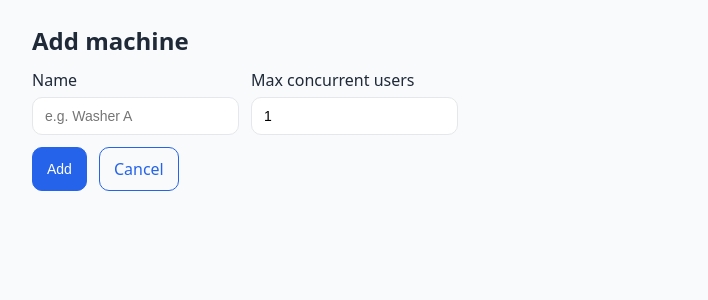
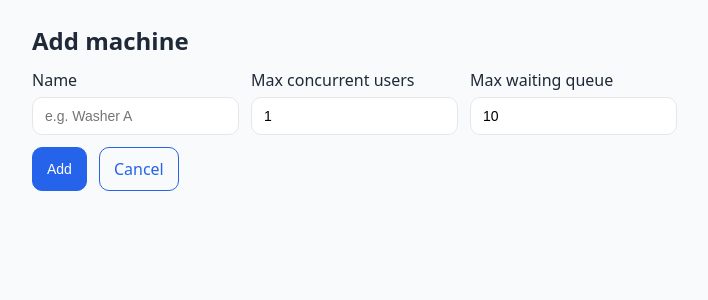
Before and after one commit to vernonwu/soapi, a Flask app: page /machines/new in a window 1280 px wide. Shown: the top 300 px of the page, without its empty margins (248-956 px from the left). Run offline with Flask 3, Linux system fonts and the light colour scheme.

Commit message:
added max queue count

```diff
--- a/app/db.py
+++ b/app/db.py
@@ -38,6 +38,10 @@ def ensure_schema(db_path: str):
             c.execute(
                 "ALTER TABLE machine ADD COLUMN max_concurrent INTEGER NOT NULL DEFAULT 1"
             )
+        if "max_queue" not in mcols:
+            c.execute(
+                "ALTER TABLE machine ADD COLUMN max_queue INTEGER NOT NULL DEFAULT 10"
+            )
 
         rcols = cols("reservation")
         if "front_since_ts" not in rcols:
--- a/app/routes.py
+++ b/app/routes.py
@@ -28,6 +28,7 @@ def home():
         running_counts = {}
         waiting_counts = {}
         startable_map = {}
+        queue_full_map = {}
         did_mutate = False
 
         now = datetime.now()
@@ -54,6 +55,16 @@ def home():
             cap = m["max_concurrent"] if "max_concurrent" in m.keys() else 1
             slots = max(0, cap - len(running))
             startable_ids = set([w["id"] for w in waiting[:slots]])
+            max_queue = None
+            if "max_queue" in m.keys():
+                mq = m["max_queue"]
+                try:
+                    max_queue = int(mq) if mq is not None else None
+                except (TypeError, ValueError):
+                    max_queue = None
+            queue_full_map[m["id"]] = (
+                max_queue is not None and max_queue >= 0 and len(waiting) >= max_queue
+            )
 
             # maintain front_since_ts
             for w in waiting:
@@ -146,6 +157,7 @@ def home():
         running_counts=running_counts,
         waiting_counts=waiting_counts,
         startable_map=startable_map,
+        queue_full_map=queue_full_map,
         server_now_ms=server_now_ms,
         last_update_ms=last_update_ms,
     )
@@ -166,14 +178,20 @@ def add_machine():
         max_concurrent = int(request.form.get("max_concurrent", "1"))
     except ValueError:
         max_concurrent = 1
+    try:
+        max_queue = int(request.form.get("max_queue", "10"))
+    except ValueError:
+        max_queue = 10
     if max_concurrent < 1:
         max_concurrent = 1
+    if max_queue < 0:
+        max_queue = 0
     if name:
         with db() as c:
             try:
                 cur = c.execute(
-                    "INSERT INTO machine(name, max_concurrent) VALUES(?,?)",
-                    (name, max_concurrent),
+                    "INSERT INTO machine(name, max_concurrent, max_queue) VALUES(?,?,?)",
+                    (name, max_concurrent, max_queue),
                 )
                 if cur.rowcount:
                     touch_last_update(c)
@@ -205,13 +223,35 @@ def enqueue(machine_id):
     if not user:
         return redirect(url_for("laundry.home"))
     with db() as c:
+        machine_row = c.execute(
+            "SELECT name, max_queue FROM machine WHERE id=?", (machine_id,)
+        ).fetchone()
+        if not machine_row:
+            return redirect(url_for("laundry.home"))
+        max_queue = machine_row["max_queue"]
+        try:
+            max_queue_int = int(max_queue) if max_queue is not None else None
+        except (TypeError, ValueError):
+            max_queue_int = None
+        waiting_count = c.execute(
+            """
+            SELECT COUNT(*) AS cnt FROM reservation
+            WHERE machine_id=? AND finished=0 AND start_ts IS NULL
+            """,
+            (machine_id,),
+        ).fetchone()["cnt"]
+        if (
+            max_queue_int is not None
+            and max_queue_int >= 0
+            and waiting_count >= max_queue_int
+        ):
+            return redirect(url_for("laundry.home"))
         cur = c.execute(
             """INSERT INTO reservation(machine_id,user,finished)
                      VALUES(?,?,0)""",
             (machine_id, user),
         )
-        m = c.execute("SELECT name FROM machine WHERE id=?", (machine_id,)).fetchone()
-        log_op_tx(c, user, "enqueue", m["name"], "joined queue")
+        log_op_tx(c, user, "enqueue", machine_row["name"], "joined queue")
         if cur.rowcount:
             touch_last_update(c)
     return redirect(url_for("laundry.home"))
--- a/app/schema.sql
+++ b/app/schema.sql
@@ -1,6 +1,8 @@
 CREATE TABLE IF NOT EXISTS machine(
   id INTEGER PRIMARY KEY AUTOINCREMENT,
-  name TEXT UNIQUE NOT NULL
+  name TEXT UNIQUE NOT NULL,
+  max_concurrent INTEGER NOT NULL DEFAULT 1,
+  max_queue INTEGER NOT NULL DEFAULT 10
 );
 
 CREATE TABLE IF NOT EXISTS reservation(
--- a/app/templates/start.html
+++ b/app/templates/start.html
@@ -32,6 +32,10 @@
         <label>Max concurrent users</label>
         <input type="number" name="max_concurrent" min="1" value="1" required>
       </div>
+      <div class="field">
+        <label>Max waiting queue</label>
+        <input type="number" name="max_queue" min="0" value="10" required>
+      </div>
       <div class="row">
         <button class="btn">Add</button>
         <a class="btn cancel" href="{{ url_for('laundry.home') }}">Cancel</a>
--- a/docker-compose.yml
+++ b/docker-compose.yml
@@ -6,11 +6,11 @@ services:
       context: .
       dockerfile: Dockerfile
     ports:
-      - "8000:8000"
+      - "13013:13013"
     volumes:
       - .:/usr/src/app
     environment:
       - FLASK_ENV=development
       - FLASK_RUN_HOST=0.0.0.0
-      - FLASK_RUN_PORT=8000
+      - FLASK_RUN_PORT=13013
     restart: always
```
Also changed, not shown: app/templates/index.html (+12 -2 lines).
